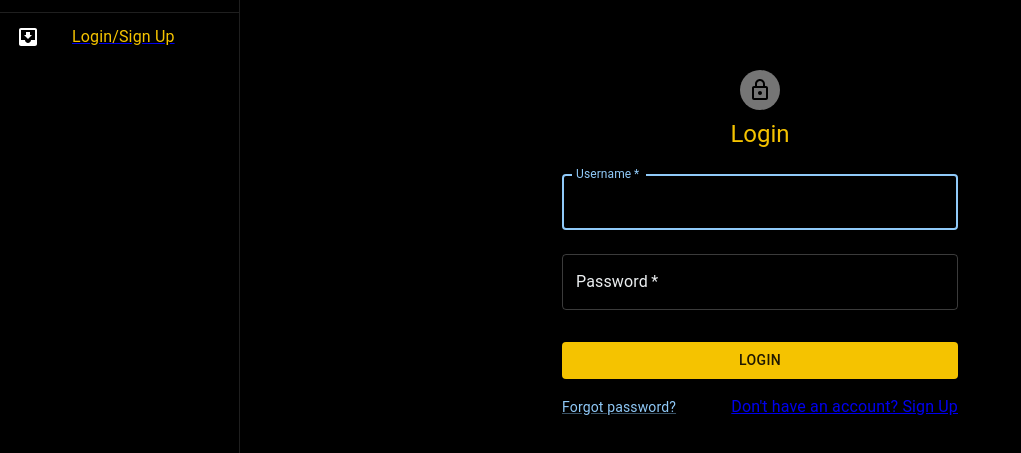
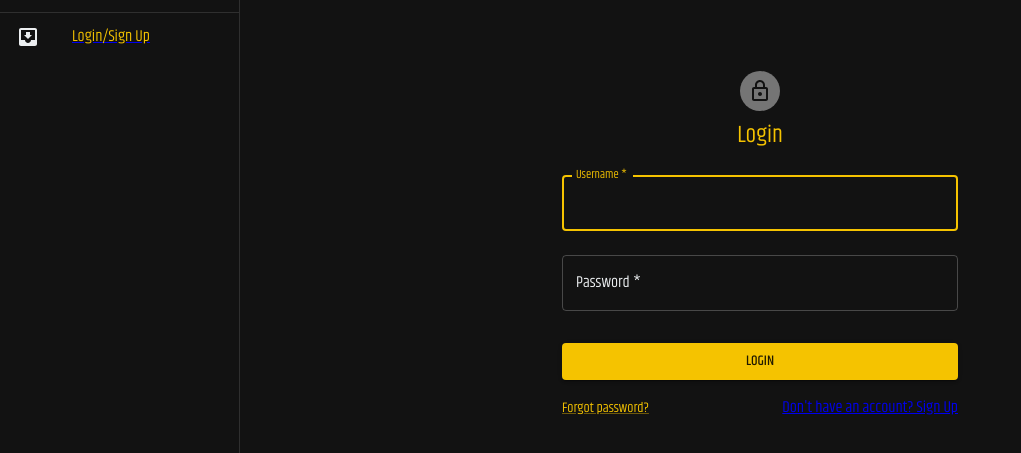
Before and after one commit to WilliamCrownover/bfanz, a React (Create React App) app in the folder client/: page /login in a window 1280 px wide. Shown: the part 309-762 px from the top of the page, without its empty margins (0-1021 px from the left). Built offline with nearby package versions, Linux system fonts and the light colour scheme.

Commit message:
adjustment to theme colors

```diff
--- a/client/src/App.js
+++ b/client/src/App.js
@@ -8,8 +8,6 @@ import {
 import { setContext } from '@apollo/client/link/context';
 
 // import { Typography, Paper } from "@material-ui/core";
-// import { CreateMuiTheme } from '@mui/material/styles';
-// import { ThemeProvider, CreateMuiTheme } from '@material-ui/styles';
 import { ThemeProvider, createTheme } from '@mui/material/styles';
 
 import logo from './logo.svg';
@@ -46,36 +44,44 @@ const theme = createTheme({
       secondary: '#eceff1',
       disabled: '#ffffff'
     },
-  //   error: '#f52100',
-  //   info: '#0083f5',
-  //   success: '#83f500',
-  // }, //hold for later use
+    primary: {
+      main: '#f5c300'
+    },
+    secondary: {
+      main: '#f5c300'
+    },
+    action: {
+      active: '#eceff1',
+      // hover: '#eceff1',
+      selected: '#eceff1',
+      focus: '#eceff1'
+    },
+    // error: '#f52100',
+    // info: '#0083f5',
+    // success: '#83f500',
+   },
   typography: {
     fontFamily: 'Khand',
     button: {
       fontFamily: 'Khand',
+    },
+    body1: {
+      fontFamily: 'Khand'
+    },
+    body2: {
+      fontFamily: 'Khand'
     }
   },
   background: {
     paper: '#000000',
     default: '#000000'
   },
-
-  // action: {
-  //   active: '#83f500',
-  //   hover: '#83f500',
-  //   selected: '#83f500'
-  // },  //hold for later use
-  // components: {
-  //   MuiBox: {
-  //     styleOverrides: {
-  //       root: {
-  //         padding: 0,
-  //       },
-  //     },
-  //   },
-  // },  //neither styleOverrides nor defaultProps worked
-}});
+  // overrides:{
+  //   MuiFocused:{
+  //   color: 'primary'
+  //   }
+  // }
+});
 
 function App() {
   return (
--- a/client/src/components/HookQuestions/index.js
+++ b/client/src/components/HookQuestions/index.js
@@ -3,6 +3,7 @@ import { styled } from '@mui/material/styles';
 import Box from '@mui/material/Box';
 import Paper from '@mui/material/Paper';
 import Grid from '@mui/material/Grid';
+import Container from '@mui/material/Container';
 
 const Item = styled(Paper)(({ theme }) => ({
   ...theme.typography.body2,
@@ -13,6 +14,7 @@ const Item = styled(Paper)(({ theme }) => ({
 
 export default function HookQuestions() {
   return (
+    <Container>
       <Box sx={{ flexGrow: 1 }}>
         <Grid container spacing={1} justifyContent="space-evenly">
           {Array.from(Array(8)).map((_, index) => (
@@ -23,5 +25,6 @@ export default function HookQuestions() {
 
         </Grid>
       </Box>
+    </Container>
   );
 }
--- a/client/src/pages/Dashboard.js
+++ b/client/src/pages/Dashboard.js
@@ -9,7 +9,7 @@ const Dashboard = () => {
     return (
         <Container>
             <Grid container spacing={{ xs: 2, md: 3 }} columns={{ xs: 4, sm: 8, md: 12 }}>
-                <Grid item xs={12}>
+                <Grid item xs={12} sx={{mt: 5}}>
                     <Box maxWidth="md" >
                         <TextField fullWidth id="find-movies" label="Find Movies" variant="outlined" />
                     </Box>
--- a/client/src/pages/Login.js
+++ b/client/src/pages/Login.js
@@ -15,9 +15,6 @@ import Auth from '../utils/auth';
 
 import { Link as RouterLink } from 'react-router-dom';
 
-const inputProps = {
-	color: 'tomato'
-  };
 
 const Login = () => {
 	const [loginUser] = useMutation( LOGIN );
@@ -72,7 +69,7 @@ const Login = () => {
 					</Typography>
 					<Box component="form" onSubmit={handleSubmit} noValidate sx={{ mt: 1 }}>
 						<TextField
-							inputProps={inputProps}
+							color="primary"
 							margin="normal"
 							required
 							fullWidth
@@ -83,6 +80,7 @@ const Login = () => {
 							autoFocus
 						/>
 						<TextField
+							color="primary"
 							margin="normal"
 							required
 							fullWidth
@@ -106,8 +104,8 @@ const Login = () => {
 									Forgot password?
 								</Link>
 							</Grid>
-							<Grid item>
-								<RouterLink sx={{ color: 'secondary' }} to="/signup" variant="body2">
+							<Grid item sx={{mb: 2}}>
+								<RouterLink to="/signup" variant="body2">
 									{"Don't have an account? Sign Up"}
 								</RouterLink>
 							</Grid>
```
Lines whose indentation alone changed are shown as unchanged.
